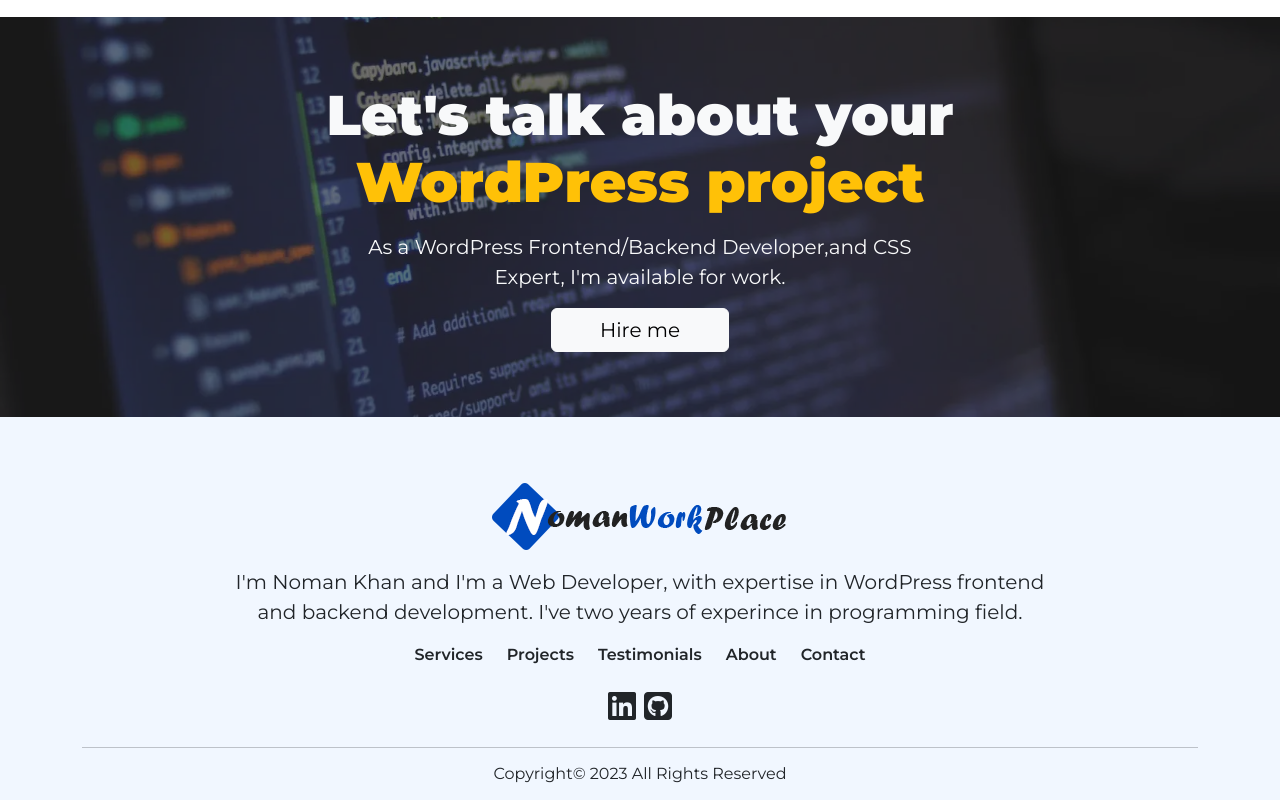
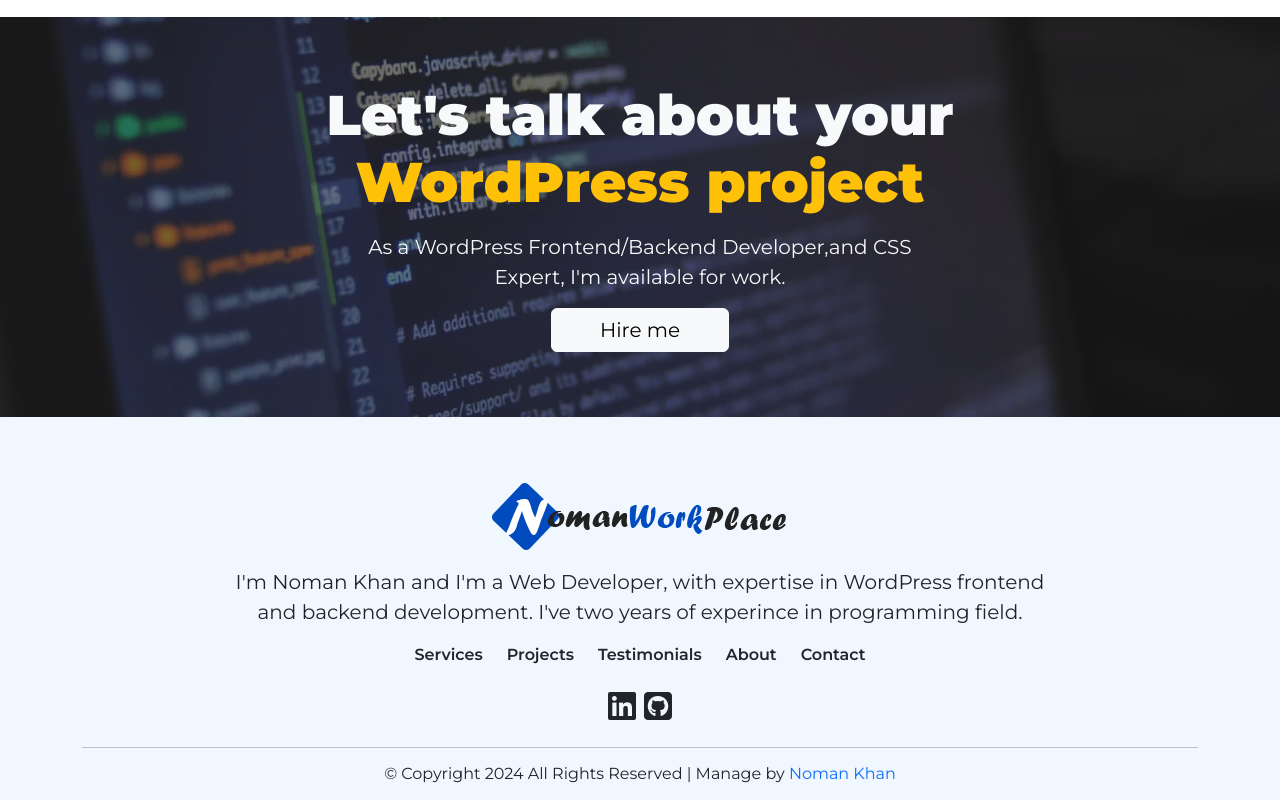
Before and after one commit to Noman229/portfolio, a plain HTML site: page index.html in a window 1280 px wide. Shown: the part 4204-5004 px from the top of the page. Drawn offline with nearby package versions, Linux system fonts and the light colour scheme.

Commit message:
change copyright text

```diff
--- a/index.html
+++ b/index.html
@@ -312,7 +312,7 @@
 				<div class="row">
 					<div class="col-12">
 						<div class="text-center">
-							<p class="fs-6 lh-sm text-dark">Copyright© 2023 All Rights Reserved</p>
+							<p class="fs-6 lh-sm text-dark">© Copyright 2024 All Rights Reserved | Manage by <a href="https://www.linkedin.com/in/nomankhandeveloper/" target="_blank" class="text-primary text-decoration-none">Noman Khan</a></p>
 						</div>
 					</div>
 					<div class="col-lg-6 col-4">
```
